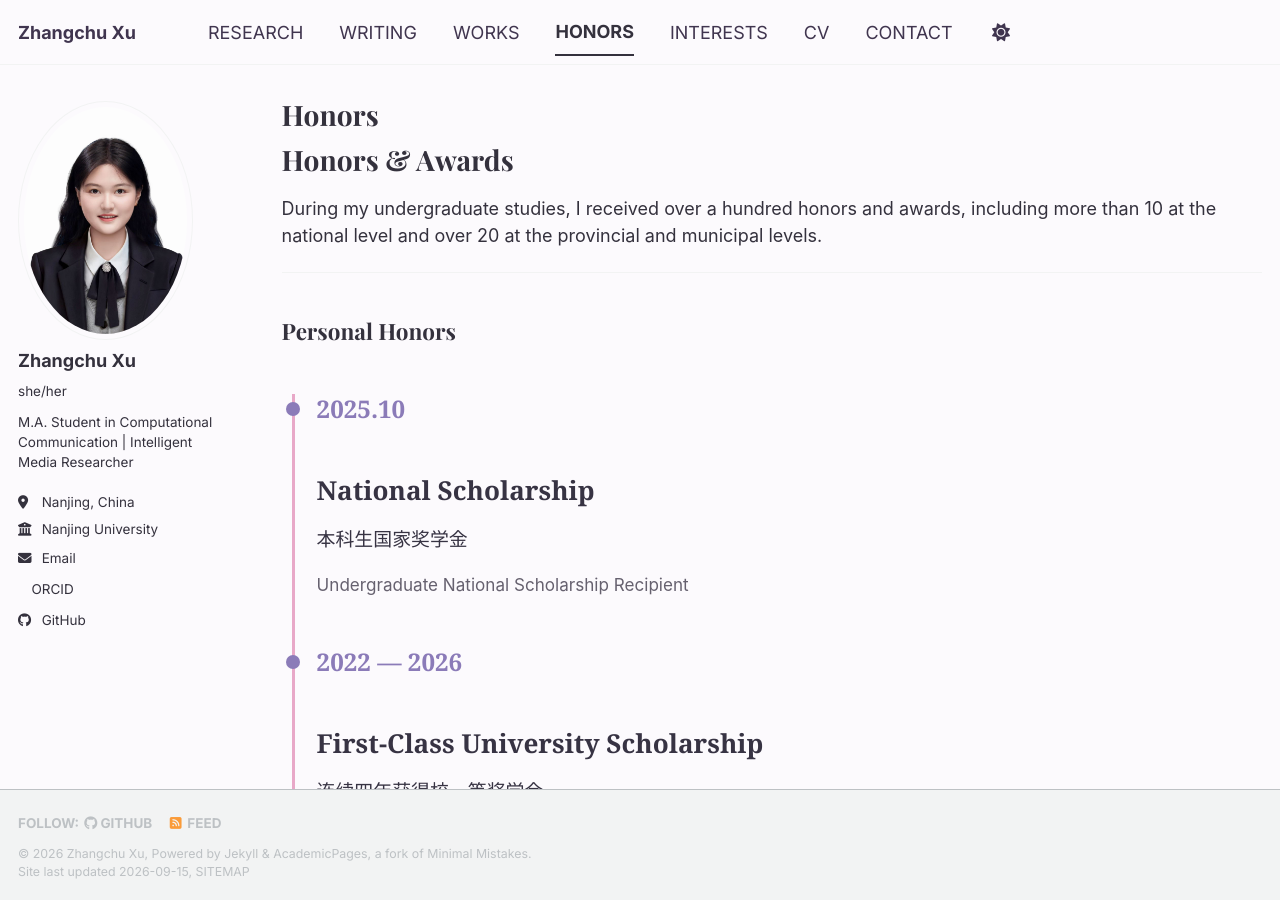
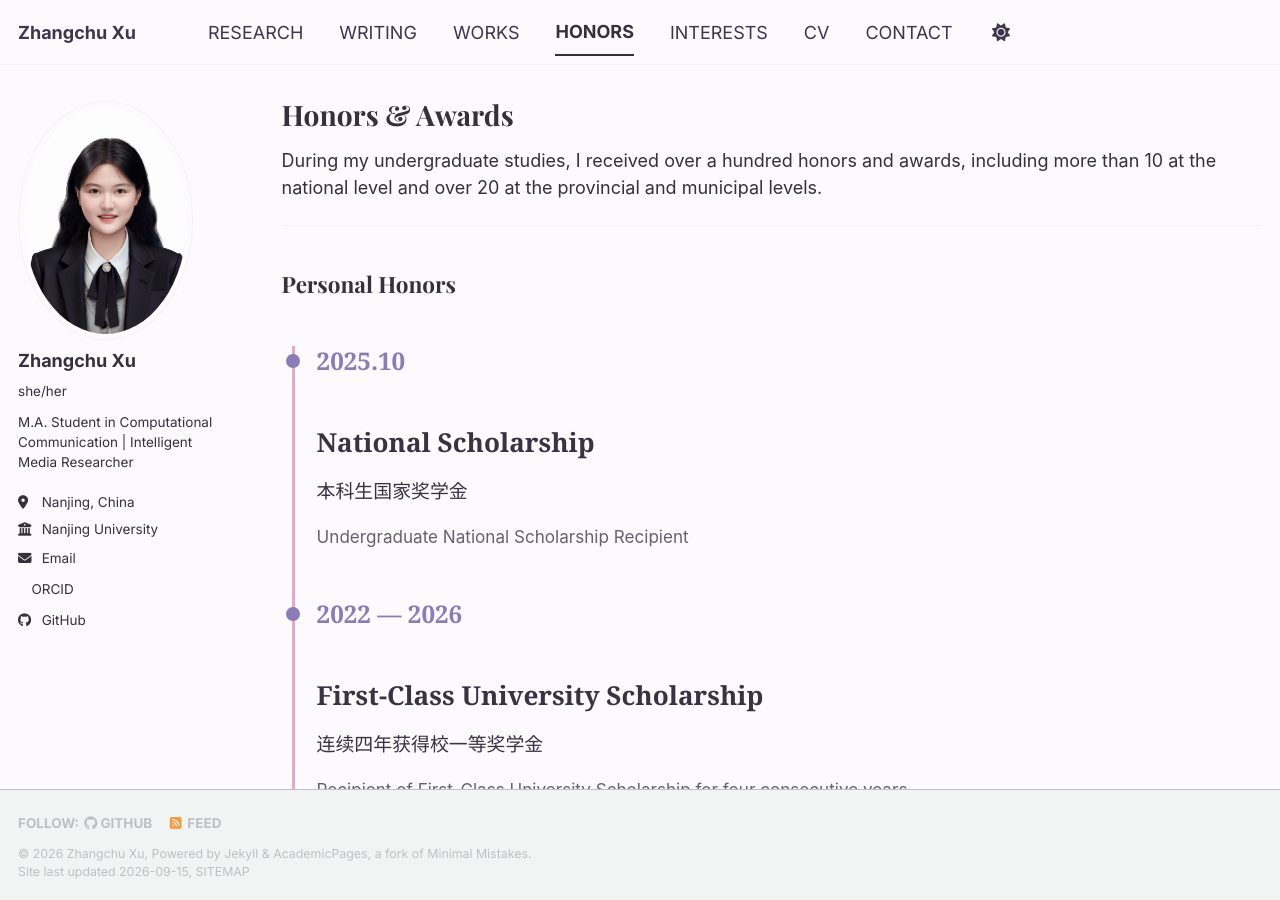
Before and after one commit to xuzhangchu0103/xuzhangchu0103.github.io, a Jekyll site: the page built from _pages/honors.md, in a window 1280 px wide and 900 px high. Built offline with Jekyll 4.4.1, drawn with Linux system fonts in a browser that asks for light colours; a style sheet for code colours, icons or effects is not loaded.

Commit message:
Update title in honors page to include 'Awards'

```diff
--- a/_pages/honors.md
+++ b/_pages/honors.md
@@ -1,11 +1,10 @@
 ---
 layout: archive
-title: "Honors"
+title: "Honors & Awards"
 permalink: /honors/
 author_profile: true
 ---
 
-# Honors & Awards
 
 During my undergraduate studies, I received over a hundred honors and awards, including more than 10 at the national level and over 20 at the provincial and municipal levels.
 
```
